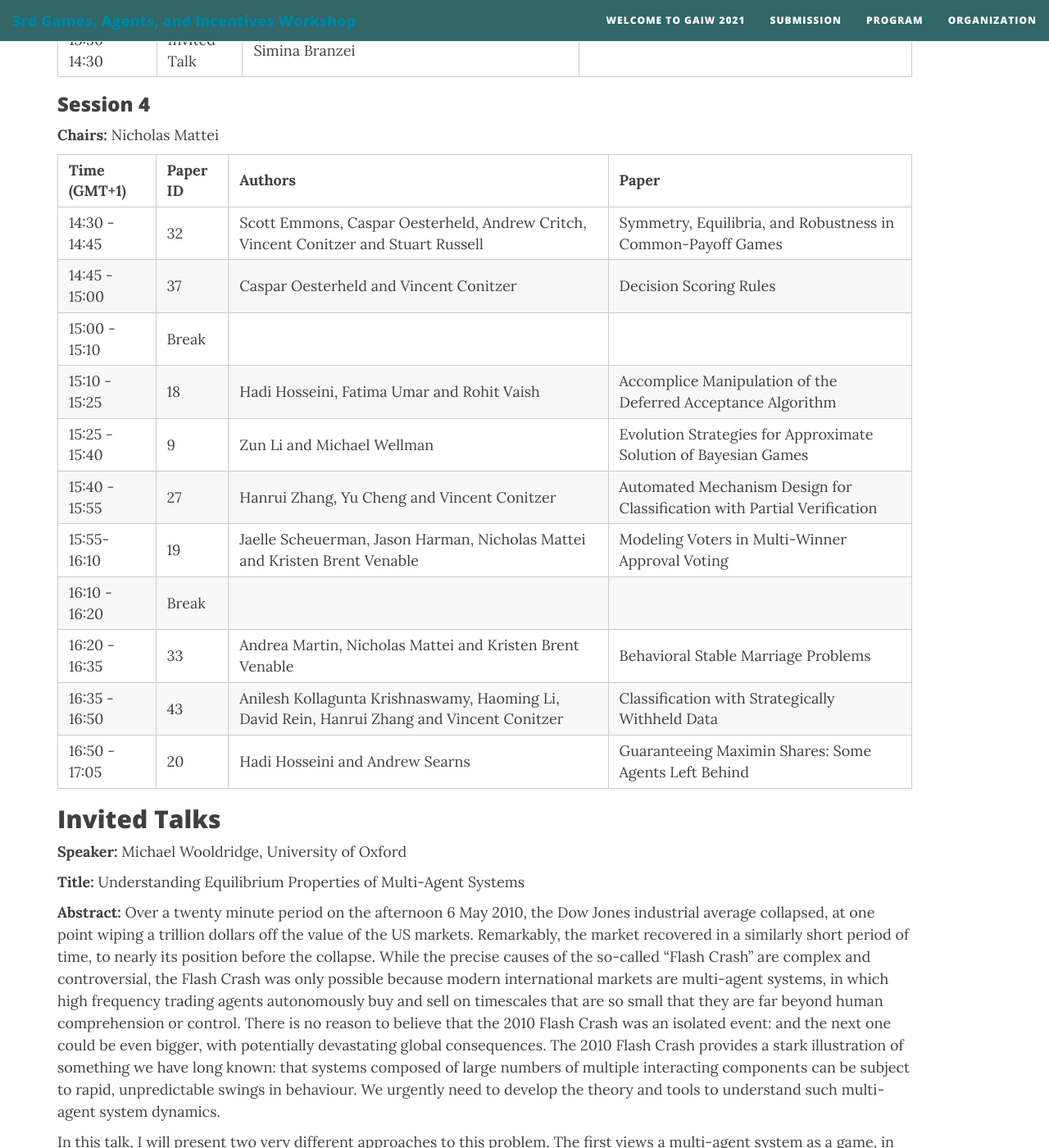
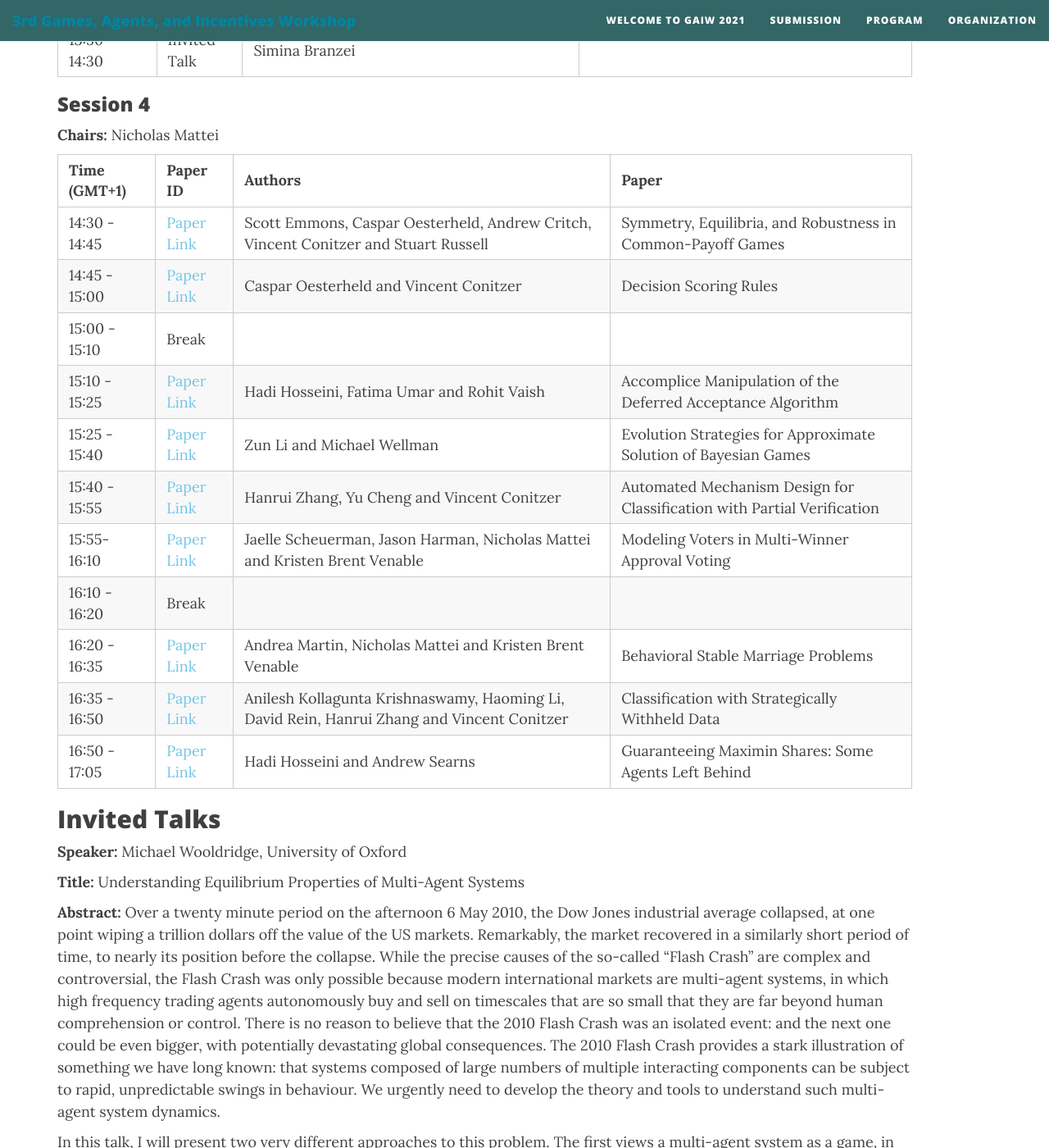
Before and after one commit to PrefLib/gaiw2021, a Jekyll site: the page built from program.md, in a window 1280 px wide and 1400 px high, scrolled down 2386 px. Shown: the whole window at 82% size. Built offline with Jekyll 4.4.1, drawn with Linux system fonts in a browser that asks for light colours; nearby versions of some CDN libraries.

Commit message:
Update program.md

```diff
--- a/program.md
+++ b/program.md
@@ -64,17 +64,17 @@ To participate in the workshop please follow the directions to log in on the [AA
 
 |     Time (GMT+1) | Paper ID | Authors                                                                               | Paper                                                                     |
 |------------------|----------|---------------------------------------------------------------------------------------|---------------------------------------------------------------------------|
-| 14:30 - 14:45    | 32       | Scott Emmons, Caspar Oesterheld, Andrew Critch, Vincent Conitzer   and Stuart Russell | Symmetry, Equilibria, and Robustness in Common-Payoff Games               |
-| 14:45 - 15:00    | 37       | Caspar Oesterheld and Vincent Conitzer                                                | Decision Scoring Rules                                                    |
+| 14:30 - 14:45    | [Paper Link](/_papers/GAIW_2021_paper_32.pdf)       | Scott Emmons, Caspar Oesterheld, Andrew Critch, Vincent Conitzer   and Stuart Russell | Symmetry, Equilibria, and Robustness in Common-Payoff Games               |
+| 14:45 - 15:00    | [Paper Link](/_papers/GAIW_2021_paper_37.pdf)       | Caspar Oesterheld and Vincent Conitzer                                                | Decision Scoring Rules                                                    |
 | 15:00 - 15:10    | Break    |                                                                                       |                                                                           |
-| 15:10 - 15:25    | 18       | Hadi Hosseini, Fatima Umar and Rohit Vaish                                            | Accomplice Manipulation of the Deferred Acceptance Algorithm              |
-| 15:25 - 15:40    | 9        | Zun Li   and Michael Wellman                                                          | Evolution Strategies for Approximate Solution of Bayesian Games           |
-| 15:40 - 15:55    | 27       | Hanrui Zhang, Yu Cheng   and Vincent Conitzer                                         | Automated Mechanism Design for Classification with Partial   Verification |
-| 15:55- 16:10     | 19       | Jaelle Scheuerman, Jason   Harman, Nicholas Mattei and Kristen Brent Venable          | Modeling Voters in Multi-Winner Approval Voting                           |
+| 15:10 - 15:25    | [Paper Link](/_papers/GAIW_2021_paper_18.pdf)       | Hadi Hosseini, Fatima Umar and Rohit Vaish                                            | Accomplice Manipulation of the Deferred Acceptance Algorithm              |
+| 15:25 - 15:40    | [Paper Link](/_papers/GAIW_2021_paper_9.pdf)        | Zun Li   and Michael Wellman                                                          | Evolution Strategies for Approximate Solution of Bayesian Games           |
+| 15:40 - 15:55    | [Paper Link](/_papers/GAIW_2021_paper_27.pdf)       | Hanrui Zhang, Yu Cheng   and Vincent Conitzer                                         | Automated Mechanism Design for Classification with Partial   Verification |
+| 15:55- 16:10     | [Paper Link](/_papers/GAIW_2021_paper_19.pdf)       | Jaelle Scheuerman, Jason   Harman, Nicholas Mattei and Kristen Brent Venable          | Modeling Voters in Multi-Winner Approval Voting                           |
 | 16:10 - 16:20    | Break    |                                                                                       |                                                                           |
-| 16:20 - 16:35    | 33       | Andrea Martin, Nicholas Mattei   and Kristen Brent Venable                            | Behavioral Stable Marriage Problems                                       |
-| 16:35 - 16:50    | 43       | Anilesh Kollagunta Krishnaswamy, Haoming Li, David Rein, Hanrui Zhang and Vincent Conitzer                            | Classification with Strategically Withheld Data                                       |
-| 16:50 - 17:05    | 20       | Hadi Hosseini and Andrew Searns                            | Guaranteeing Maximin Shares: Some Agents Left Behind                                       |
+| 16:20 - 16:35    | [Paper Link](/_papers/GAIW_2021_paper_33.pdf)       | Andrea Martin, Nicholas Mattei   and Kristen Brent Venable                            | Behavioral Stable Marriage Problems                                       |
+| 16:35 - 16:50    | [Paper Link](/_papers/GAIW_2021_paper_43.pdf)       | Anilesh Kollagunta Krishnaswamy, Haoming Li, David Rein, Hanrui Zhang and Vincent Conitzer                            | Classification with Strategically Withheld Data                                       |
+| 16:50 - 17:05    | [Paper Link](/_papers/GAIW_2021_paper_20.pdf)       | Hadi Hosseini and Andrew Searns                            | Guaranteeing Maximin Shares: Some Agents Left Behind                                       |
 
 ## Invited Talks
 
```
